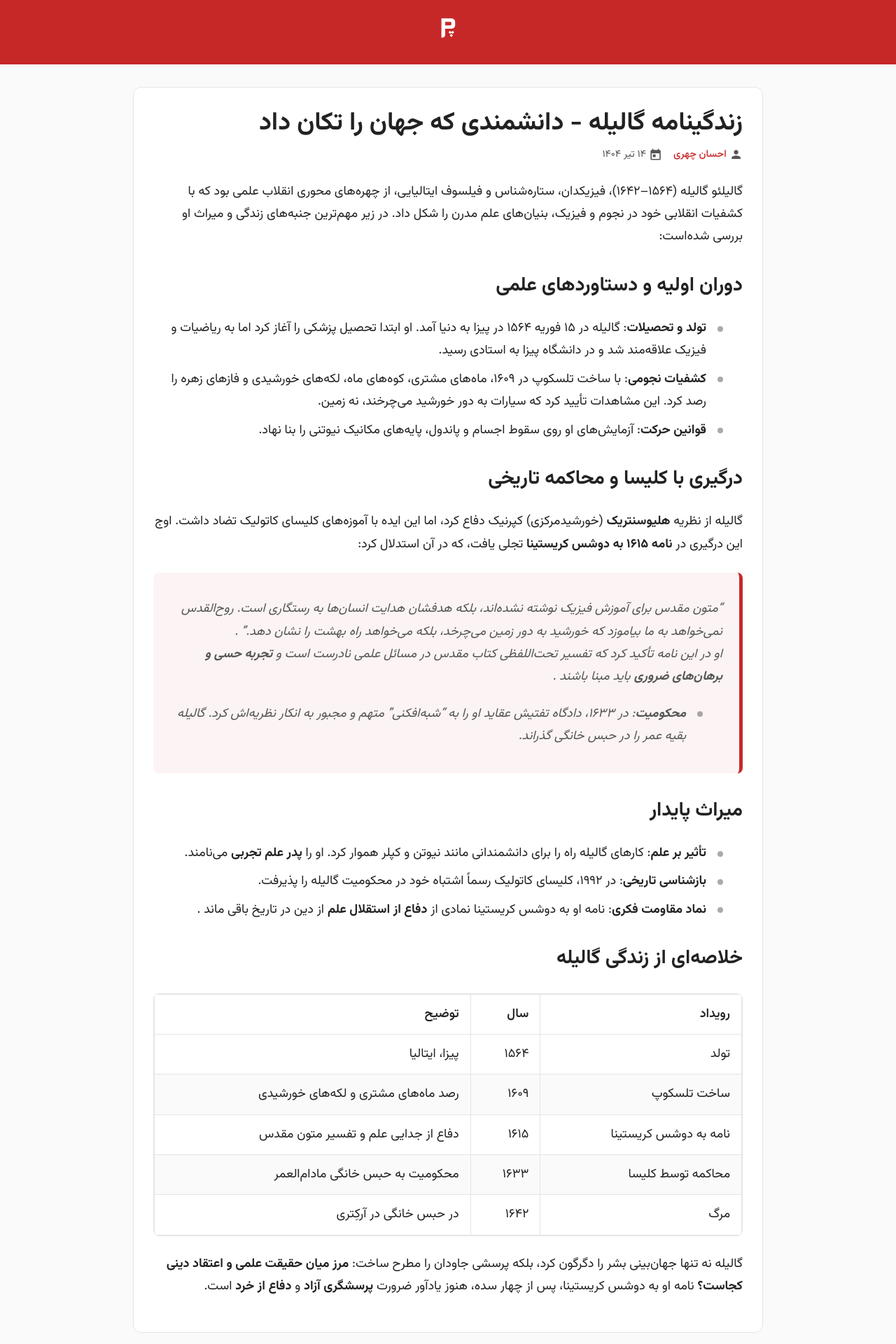
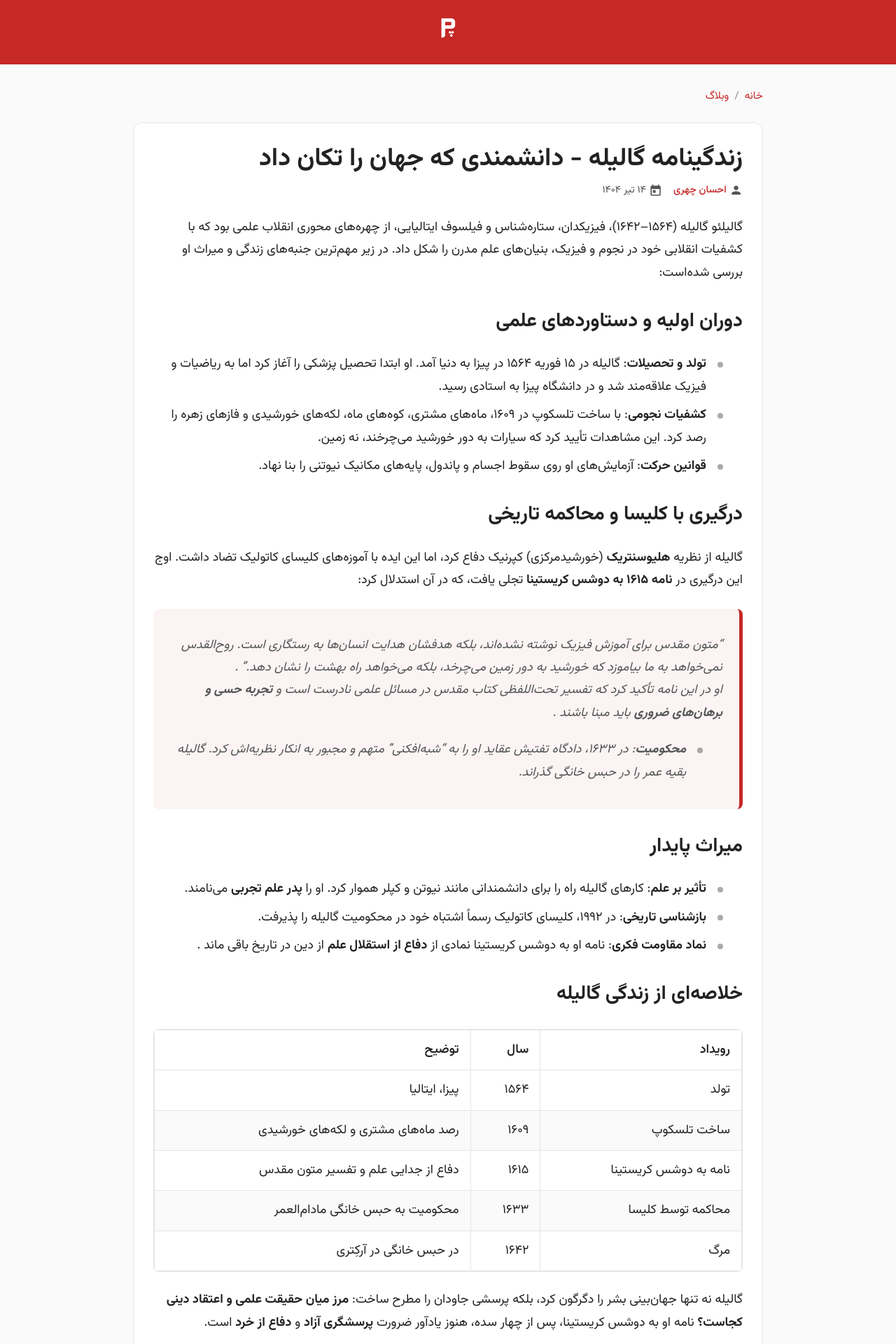
Before and after one commit to darkblog/darkblog.github.io, a Jekyll site: the page built from _posts/2025-7-5-68.md, in a window 1280 px wide. Shown: the top 1920 px of the page at 70% size. Built offline with Jekyll 4.4.1, drawn with Linux system fonts in a browser that asks for light colours.

Commit message:
Update post.html

```diff
--- a/_layouts/post.html
+++ b/_layouts/post.html
@@ -9,6 +9,34 @@
 <link href="https://www.pasgah.org/blog.xml" rel="alternate" type="application/atom+xml">
 <link rel="icon" href="https://www.pasgah.org/blog.svg">
 <meta name="theme-color" content="#c62828">
+
+<script type="application/ld+json">
+{
+  "@context": "https://schema.org",
+  "@type": "BreadcrumbList",
+  "itemListElement": [
+    {
+      "@type": "ListItem",
+      "position": 1,
+      "name": "خانه",
+      "item": "{{ '/' | absolute_url }}"
+    },
+    {
+      "@type": "ListItem",
+      "position": 2,
+      "name": "وبلاگ",
+      "item": "{{ '/blog' | absolute_url }}"
+    }{% if page.category and page.category_url %},
+    {
+      "@type": "ListItem",
+      "position": 3,
+      "name": "{{ page.category }}",
+      "item": "{{ page.category_url | absolute_url }}"
+    }
+    {% endif %}
+  ]
+}
+</script>
 
 <style>
 @font-face {
@@ -73,6 +101,35 @@ header {
 main {
   flex: 1;
   padding: 2rem 0;
+}
+
+.breadcrumb {
+  margin-bottom: 1.5rem;
+  font-size: 0.95rem;
+}
+.breadcrumb ol {
+  list-style: none;
+  display: flex;
+  flex-wrap: wrap;
+  padding: 0;
+  margin: 0;
+}
+.breadcrumb li {
+  display: flex;
+  align-items: center;
+}
+.breadcrumb li:not(:last-child)::after {
+  content: '/';
+  margin: 0 0.5rem;
+  color: var(--text-light);
+  opacity: 0.7;
+}
+.breadcrumb a {
+  color: var(--accent);
+  text-decoration: none;
+}
+.breadcrumb a:hover {
+  text-decoration: underline;
 }
 
 .post-card {
@@ -376,7 +433,7 @@ a.post-card:hover {
   font-weight: 500;
   cursor: pointer;
   transition: background 0.2s;
-  font-family: inherit; /* اضافه شد تا فونت از body ارث‌بری شود */
+  font-family: inherit;
 }
 
 .comment-submit:hover {
@@ -487,6 +544,17 @@ footer {
 
 <main>
   <div class="container">
+
+    <nav class="breadcrumb" aria-label="مسیر راهنما">
+      <ol>
+        <li><a href="{{ '/' | relative_url }}">خانه</a></li>
+        <li><a href="{{ '/blog' | relative_url }}">وبلاگ</a></li>
+        {% if page.category and page.category_url %}
+        <li><a href="{{ page.category_url | relative_url }}">{{ page.category }}</a></li>
+        {% endif %}
+      </ol>
+    </nav>
+
     <article class="post-card">
       <h1 class="post-title">{{ page.title }}</h1>
 
@@ -592,7 +660,7 @@ footer {
         const comments = await response.json();
 
         if (comments.length === 0) {
-          commentsListEl.innerHTML = '<p class="no-comments">هنوز دیدگاهی ثبت نشده است. شما اولین نفر باشید!</p>';
+          commentsListEl.innerHTML = '<p class="no-comments">هنوز دیدگاهی ثبت نشده است.</p>';
           return;
         }
 
```
Also changed, not shown: other parts of _layouts/post.html (+1 -1 lines).
